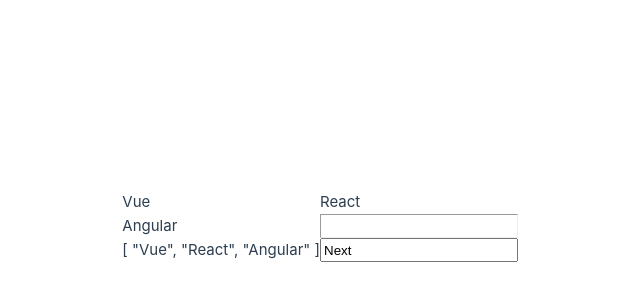
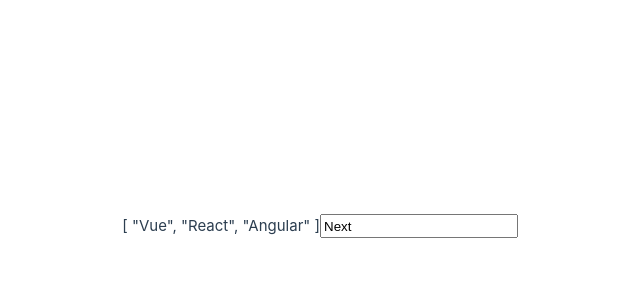
Before and after one commit to fillahalfatih/toedoe-vue, a Vue app: page / in a window 1280 px wide. Shown: the part 174-474 px from the top of the page, without its empty margins (320-960 px from the left). Built offline with nearby package versions, Linux system fonts and the light colour scheme.

Commit message:
event handling

```diff
--- a/src/components/TagsInput.vue
+++ b/src/components/TagsInput.vue
@@ -2,14 +2,19 @@
     <!-- directive -->
     <!-- <div v-text="tags"></div> -->
     <div v-if="!tags.length">You have no any tags</div>
-    <div v-for="tag in tags">{{ tag }}</div>
+    <!-- <div v-for="tag in tags">{{ tag }}</div> -->
 
-    <hr>
+    <!-- <hr> -->
 
     <!-- interpolation -->
     <div>{{ tags }}</div>
 
-    <input type="text" v-bind:value="newTag" value="nuxt"/>
+    <input
+        type="text"
+        v-bind:value="newTag"
+        @keydown.enter="tags.push($event.target.value)"
+        @keydown.tab.prevent="tags.push($event.target.value)"
+    />
 
     <!-- <div>{{ tags.length }}</div> -->
 </template>
```
